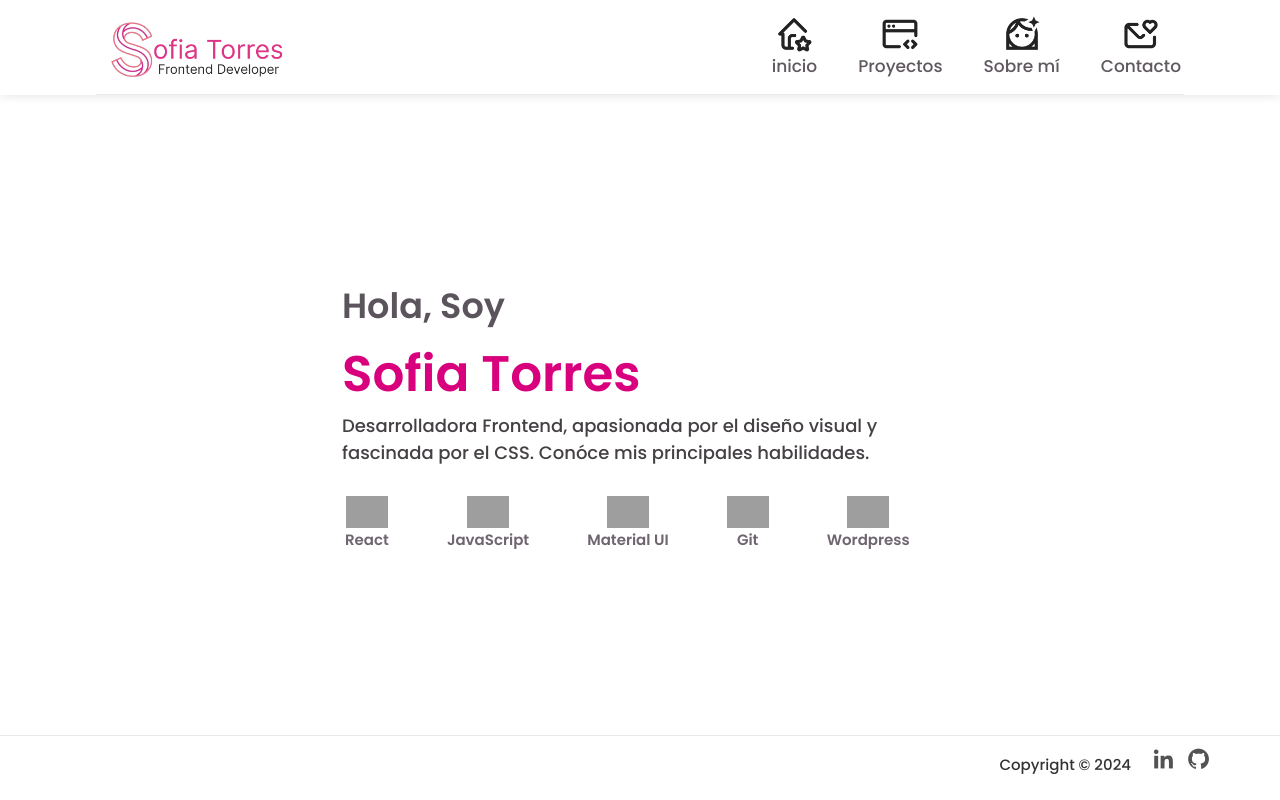
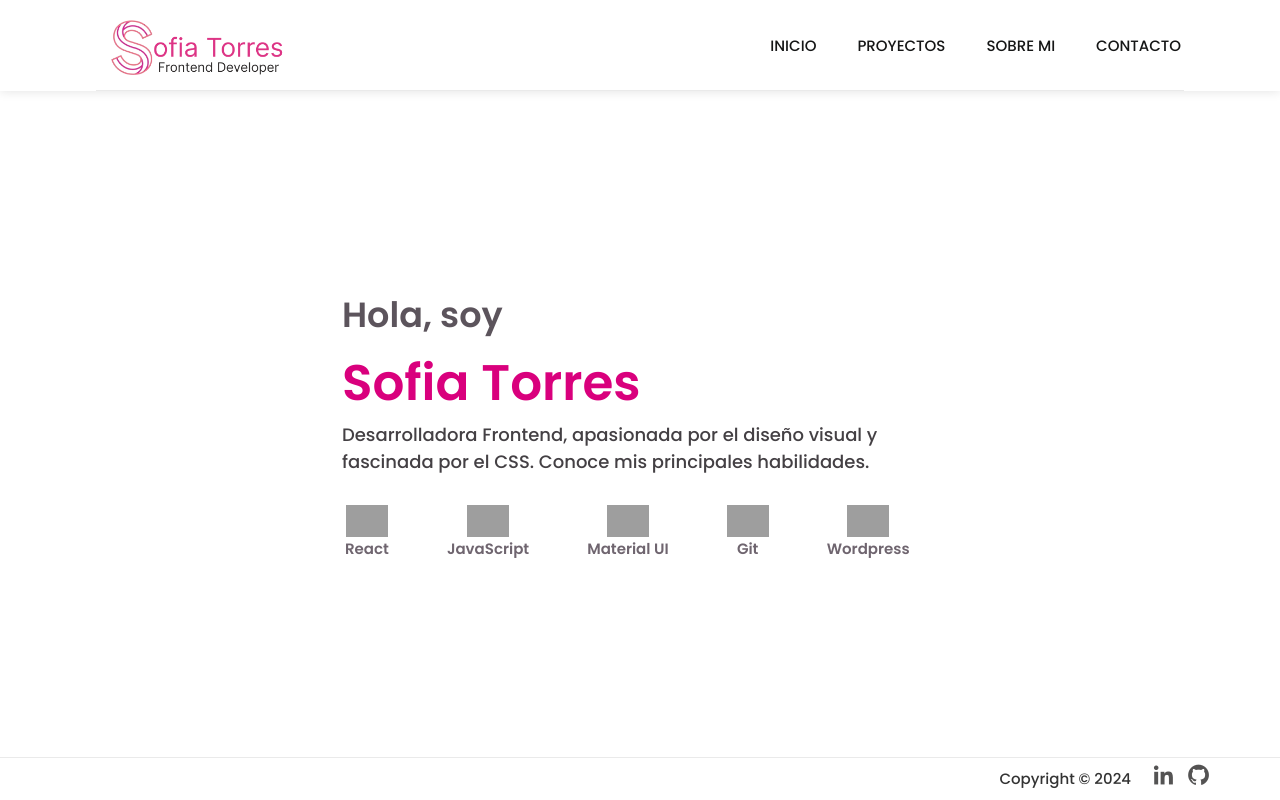
Before and after one commit to sofia-torres-v/Portfolio, a React (Vite) app: page / in a window 1280 px wide. Built offline with nearby package versions, Linux system fonts and the light colour scheme; grey boxes are pictures that could not be loaded.

Commit message:
Delete:removing icons from the navigation bar

```diff
--- a/src/App.css
+++ b/src/App.css
@@ -7,7 +7,7 @@
 }
 
 .section {
-    min-height: calc(100vh - 144px);
+    min-height: calc(100vh - 115px);
     background-color: #fff;
     display: flex;
     flex-direction: column;
@@ -22,20 +22,16 @@
 
 .footer__content{
     display: flex;
+    align-items: center;
     justify-content:flex-end;
-    line-height: 3;
+    line-height: 2.5;
     gap: 15px;
-    padding: 6px 0 6px;
     font-size: 1.3rem;
     color: #333333;
     width: 90%;
     margin: 0 auto;
     font-weight: 500;
 }
-
-/* .footer__social-link {
-    gap: 10px;
-} */
 
 .bx {
     color: rgb(84, 83, 83);
@@ -49,12 +45,13 @@
 
 @media(min-width: 750px){
     .section{
-        min-height: calc(100vh - 160px);
+        min-height: calc(100vh - 134px);
     }
 }
 
 @media(min-width:750px){
     .footer__content{
+        /* background-color: palegoldenrod; */
         font-size: 1.5rem;
     }
     .bx{
--- a/src/Components/Navigation/Navbar.css
+++ b/src/Components/Navigation/Navbar.css
@@ -29,28 +29,30 @@
     border-radius: 5px;
 }
 .navbar__items:nth-child(1) img {
-    width: 38px;
+    width: 30px;
 }
 .navbar__items:nth-child(2) img {
-    width: 38px;
+    width: 30px;
     border-radius: 5px;
 }
 
 .navbar__items:nth-child(3) img {
-    width: 38px;
+    width: 30px;
 }
 
 .navbar__items:nth-child(4) img {
-    width: 38px;
+    width: 30px;
 }
 
 .navbar__link {
     padding: 0 0.3rem;
     color: inherit;
-    font-size: 1.7rem;
+    font-size: 1.5rem;
     text-decoration: none;
     color: #5f585f;
+    color: #151616;
     font-weight: 500;
+    text-transform: uppercase;
 }
 
 .navbar__burger {
--- a/src/Components/Navigation/Navbar.jsx
+++ b/src/Components/Navigation/Navbar.jsx
@@ -2,10 +2,10 @@ import { useState } from "react";
 import { Link } from "react-router-dom";
 import "./Navbar.css";
 import Logo from "../../assets/images/Group14.png";
-import Initial from "../../assets/images/home.png";
-import ImageGirl from "../../assets/images//abotme.png";
-import ImageCode from "../../assets/images/cccode.png";
-import ImageEnvelope from "../../assets/images/envelope-heart.png";
+// import Initial from "../../assets/images/home.png";
+// import ImageGirl from "../../assets/images//abotme.png";
+// import ImageCode from "../../assets/images/cccode.png";
+// import ImageEnvelope from "../../assets/images/envelope-heart.png";
 
 const Navbar = () => {
     const [showLinks, setShowLinks] = useState(false);
@@ -23,26 +23,26 @@ const Navbar = () => {
             <img className="navbar__logo" src={Logo} alt="" />
             <ul className="navbar__links">
                 <li className="navbar__items slideInDown-2">
-                    <img src={Initial} alt="" />
+                    {/* <img src={Initial} alt="" /> */}
                     <Link to="/home" className="navbar__link" onClick={closeMenu}>
                         inicio
                     </Link>
                 </li>
                 <li className="navbar__items slideInDown-2">
-                    <img src={ImageCode} alt="" />
+                    {/* <img src={ImageCode} alt="" /> */}
                     <Link to="/projects" className="navbar__link" onClick={closeMenu}>
                         Proyectos
                     </Link>
                 </li>
                 <li className="navbar__items bg slideInDown-1">
-                    <img src={ImageGirl} alt="" />
+                    {/* <img src={ImageGirl} alt="" /> */}
                     <Link to="/about" className="navbar__link" onClick={closeMenu}>
-                        Sobre mí
+                        Sobre mi
                     </Link>
                 </li>
 
                 <li className="navbar__items slideInDown-3">
-                    <img src={ImageEnvelope} alt="" />
+                    {/* <img src={ImageEnvelope} alt="" /> */}
                     <Link to="/contact" className="navbar__link" onClick={closeMenu}>
                         Contacto
                     </Link>
--- a/src/Components/cardProject/CardProject.jsx
+++ b/src/Components/cardProject/CardProject.jsx
@@ -57,7 +57,7 @@ const CardProject = ({ project }) => {
                 </div>
 
                 <div className="box-tec">
-                    <p className="title-skills1">Técnologias:</p>
+                    <p className="title-skills1">Tecnologías:</p>
 
                    <div className="project-skills">
                         {skills.map((skill, index) => (
--- a/src/Pages/About/About.css
+++ b/src/Pages/About/About.css
@@ -2,24 +2,24 @@
     width: 80%;
     margin: 0 auto;
     color: #fff;
+    padding: 25px 0 0;
     display: flex;
-    flex-direction: column;
     gap: 15px;
     font-size: 2rem;
 }
 
 .about__skills-content {
-    min-height: 180px;
+    min-height: 280px;
     width: 80%;
     margin: 0 auto;
     font-size: 1.5rem;
     color: #444044;
-    padding: 25px 0;
+    padding: 25px 0 35px;
+}
+.skills-studies{
+    min-height:215px ;
 }
 
-.about__skills-titles a.active {
-    padding: 25px 0 0;
-}
 .skills__list {
     color: #444044;
     display: flex;
@@ -45,11 +45,12 @@
 
 .about__skills-titles a {
     text-decoration: none;
-    margin-right: 20px;
+    margin-right: 5px;
     color: #333; /* Color normal del enlace */
     position: relative;
     cursor: pointer;
-    font-size: 1.7rem;
+    font-size: 1.4rem;
+    font-weight: 600;
 }
 
 .about__skills-titles a::after {
@@ -101,17 +102,14 @@
 @media(min-width:750px){
     .about__skills-content {
         width: 70%;
-    }
-
-    .about__skills-titles a.active {
-        padding: 0;
+        padding: 25px 0;
     }
 
     .about__skills-titles {
         width: 70%;
         font-size: 3.5rem;
-        flex-direction: row;
         gap: 40px;
+        padding: 2px 0 0;
     }
 
     .skills__items {
@@ -120,8 +118,8 @@
     }
 
     .about__skills-titles a{
+        margin-right: 20px;
         font-size: 1.8rem;
-        font-weight: 600;
     }
 
     .skills__list {
--- a/src/Pages/About/About.jsx
+++ b/src/Pages/About/About.jsx
@@ -59,13 +59,13 @@ const About = () => {
                         </ul>
                     )}
                     {sectionVisible === "estudios" && (
-                        <ul>
+                        <ul className="skills-studies">
                             <li>Desarrollo Frontend - Bootcamp Laboratoria</li>
                             <li>Administracion - Instituto Superio ITAE</li>
                         </ul>
                     )}
                     {sectionVisible === "certificaciones" && (
-                        <ul>
+                        <ul className="skills-studies">
                             <li>Desarrollo web Frontend - Laboratoria</li>
                             <li> JavaScript - CoderHouse</li>
                             <li>Desarrollo web - Coder - CoderHouse</li>
--- a/src/Pages/Contact/Contact.jsx
+++ b/src/Pages/Contact/Contact.jsx
@@ -7,9 +7,9 @@ const Contact = () => {
     return (
         <section className="slide-in-from-top" id="contact">
             <p className="contact__title">
-                Si buscas talento comprometido{" "}
-                <span className="contact__span">¡</span>Hablemos{" "}
-                <span className="contact__span">!</span>
+                Si buscas talento comprometido ¡Hablemos!
+                {/* <span className="contact__span"> */}
+                {/* <span className="contact__span">!</span> */}
             </p>
             <div className="contact__content">
                 <div className="contact__icons-info">
--- a/src/Pages/Home/Home.jsx
+++ b/src/Pages/Home/Home.jsx
@@ -11,11 +11,11 @@ const Home = () => {
         <section className="home-view">
             <div className="box">
                 <div className="container-hello">
-                    <span className="span-hello">Hola, Soy</span>
+                    <span className="span-hello">Hola, soy</span>
                     <h1 className="title-home">Sofia Torres</h1>
                     <span className="home__text">
                         Desarrolladora Frontend, apasionada por el diseño visual
-                        y fascinada por el CSS. Conóce mis principales
+                        y fascinada por el CSS. Conoce mis principales
                         habilidades.
                     </span>
                 </div>
```
